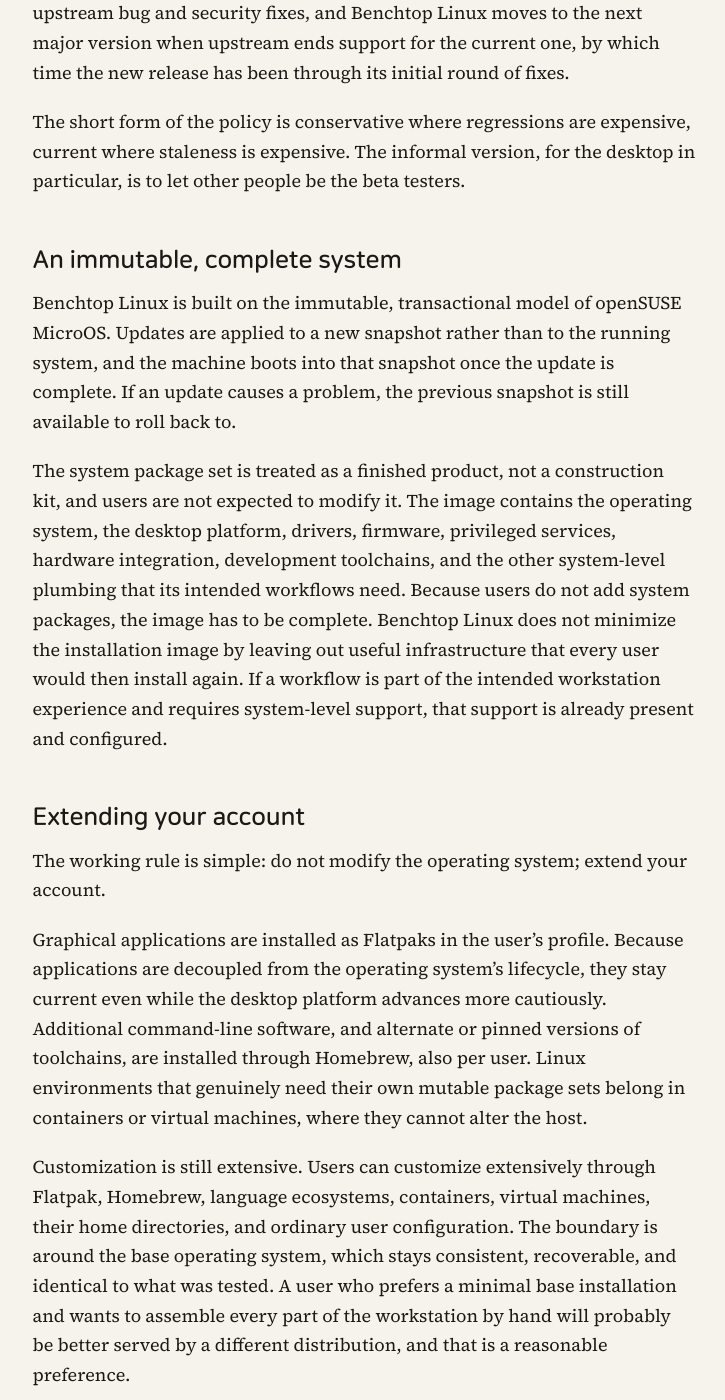
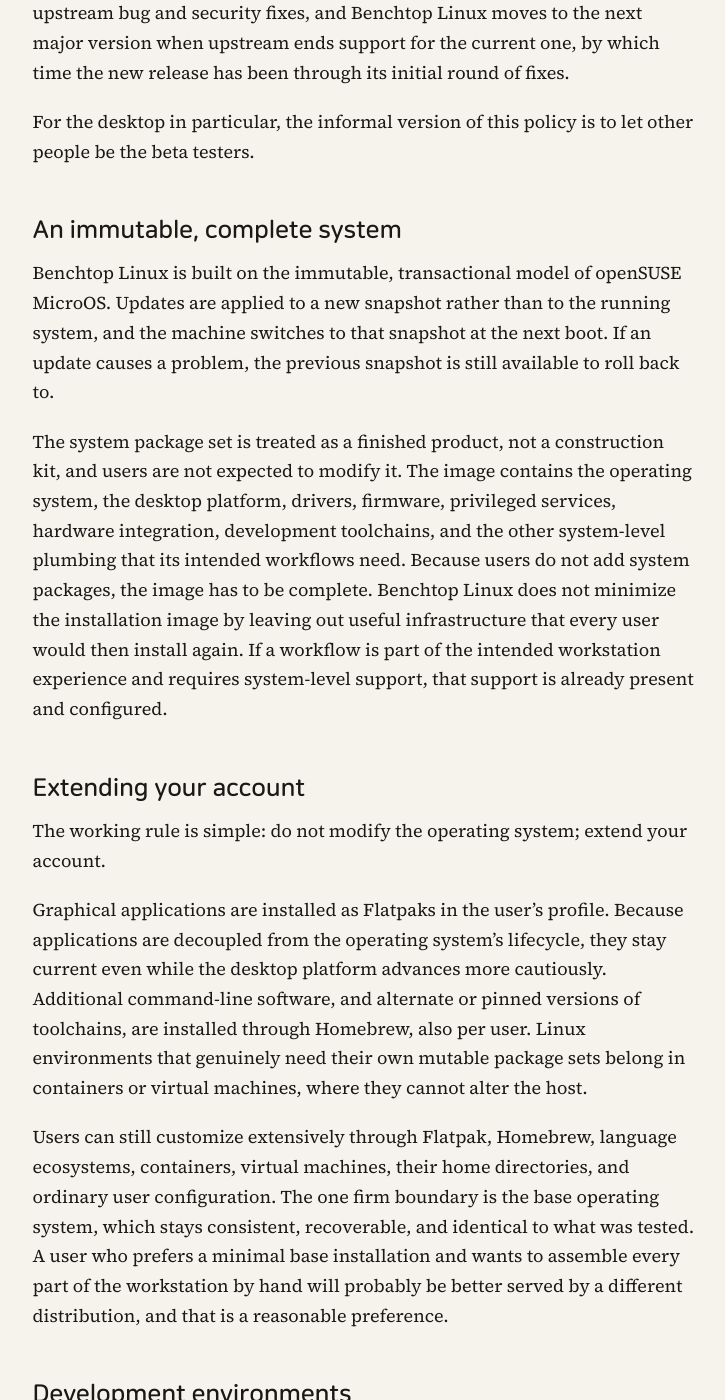
Before and after one commit to TechnicompLabs/technicomplabs.github.io, a Jekyll site: the page built from _pages/benchtop.md, in a window 1280 px wide and 1400 px high, scrolled down 2058 px. Shown: the whole window, without its empty margins (276-1001 px from the left). Built offline with Jekyll 4.4.1, drawn with Linux system fonts in a browser that asks for light colours.

Commit message:
Read-through fixes; short tagline for the home page title

```diff
--- a/_config.yml
+++ b/_config.yml
@@ -1,4 +1,5 @@
 title: "Technicomp Labs"
+tagline: "Building, measuring, and restoring computing systems"
 description: "The independent workshop of Paul D. Martin, Ph.D.: home of Technicomp Benchtop Linux, performance research on current hardware, and a collection of high-end computers from every decade."
 url: "https://technicomplabs.io"
 baseurl: ""
--- a/_pages/benchtop.md
+++ b/_pages/benchtop.md
@@ -25,11 +25,11 @@ Fixed-release distributions trade currency for predictability: the whole system
 
 Most of the software stack follows openSUSE Tumbleweed and stays current. Compilers, language runtimes, system libraries, firmware, graphics components, and development tools are more useful new than old, and Benchtop Linux does not try to freeze them. The components with a demonstrated tendency to cause disruptive workstation regressions are handled more conservatively. The kernel is an LTS kernel by default, with a newer kernel provided where hardware enablement requires it. The desktop follows the previous upstream-supported GNOME release, and does not move to each new major version as soon as it ships. That release still receives upstream bug and security fixes, and Benchtop Linux moves to the next major version when upstream ends support for the current one, by which time the new release has been through its initial round of fixes.
 
-The short form of the policy is conservative where regressions are expensive, current where staleness is expensive. The informal version, for the desktop in particular, is to let other people be the beta testers.
+For the desktop in particular, the informal version of this policy is to let other people be the beta testers.
 
 ## An immutable, complete system
 
-Benchtop Linux is built on the immutable, transactional model of openSUSE MicroOS. Updates are applied to a new snapshot rather than to the running system, and the machine boots into that snapshot once the update is complete. If an update causes a problem, the previous snapshot is still available to roll back to.
+Benchtop Linux is built on the immutable, transactional model of openSUSE MicroOS. Updates are applied to a new snapshot rather than to the running system, and the machine switches to that snapshot at the next boot. If an update causes a problem, the previous snapshot is still available to roll back to.
 
 The system package set is treated as a finished product, not a construction kit, and users are not expected to modify it. The image contains the operating system, the desktop platform, drivers, firmware, privileged services, hardware integration, development toolchains, and the other system-level plumbing that its intended workflows need. Because users do not add system packages, the image has to be complete. Benchtop Linux does not minimize the installation image by leaving out useful infrastructure that every user would then install again. If a workflow is part of the intended workstation experience and requires system-level support, that support is already present and configured.
 
@@ -39,7 +39,7 @@ The working rule is simple: do not modify the operating system; extend your acco
 
 Graphical applications are installed as Flatpaks in the user's profile. Because applications are decoupled from the operating system's lifecycle, they stay current even while the desktop platform advances more cautiously. Additional command-line software, and alternate or pinned versions of toolchains, are installed through Homebrew, also per user. Linux environments that genuinely need their own mutable package sets belong in containers or virtual machines, where they cannot alter the host.
 
-Customization is still extensive. Users can customize extensively through Flatpak, Homebrew, language ecosystems, containers, virtual machines, their home directories, and ordinary user configuration. The boundary is around the base operating system, which stays consistent, recoverable, and identical to what was tested. A user who prefers a minimal base installation and wants to assemble every part of the workstation by hand will probably be better served by a different distribution, and that is a reasonable preference.
+Users can still customize extensively through Flatpak, Homebrew, language ecosystems, containers, virtual machines, their home directories, and ordinary user configuration. The one firm boundary is the base operating system, which stays consistent, recoverable, and identical to what was tested. A user who prefers a minimal base installation and wants to assemble every part of the workstation by hand will probably be better served by a different distribution, and that is a reasonable preference.
 
 ## Development environments
 
```
